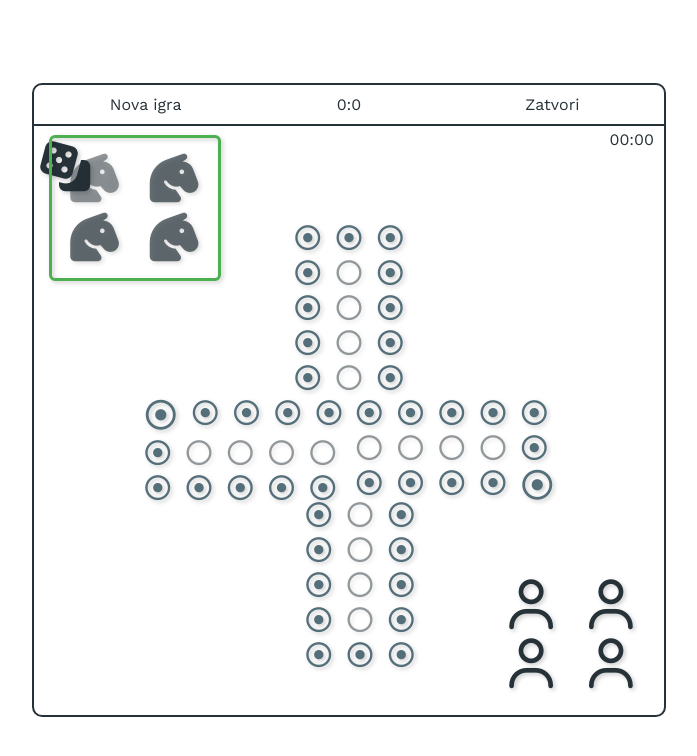
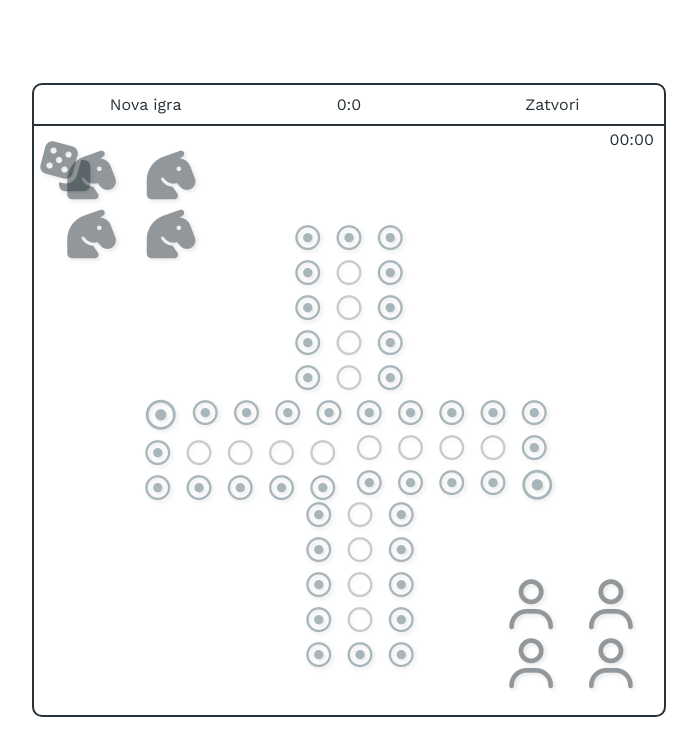
Before and after one commit to Marko9827/projekatZaFaks, a plain HTML site: page app/index.html in a window 1280 px wide. Shown: the whole page, without its empty margins (291-988 px from the left). Drawn offline with nearby package versions, Linux system fonts and the light colour scheme.

Commit message:
fix update 3

```diff
--- a/app/access/css/main.css
+++ b/app/access/css/main.css
@@ -227,6 +227,7 @@ div-i .i-home-put {
     pointer-events: none !important;
 }
 
-#tabla[data-opt="loadet"]{
-
+#tabla[data-opt="loadet"] .bazaAB, #tabla[data-opt="loadet"] .div-put *, #tabla[data-opt="loadet"] .div-cocka, #tabla[data-opt="loadet"] div-put-coll {
+    opacity: 0.5 !important;
+    pointer-events: none !important;
 }
--- a/app/index.html
+++ b/app/index.html
@@ -33,8 +33,8 @@
 
         <i class="div-cocka fas fa-dice" data-id="0" onclick="igra.fa_djig_cube(this);"></i>
 
-        <div-baza1 class="bazaAB active">
-            <i data-fldH="1" class="disabled fas fa-horse-head"></i>
+        <div-baza1 class="bazaAB ">
+            <i data-fldH="1" class=" fas fa-horse-head"></i>
             <i data-fldH="2" class="fas fa-horse-head"></i><br>
             <i data-fldH="3" class="fas fa-horse-head"></i>
             <i data-fldH="4" class="fas fa-horse-head"></i>
```
